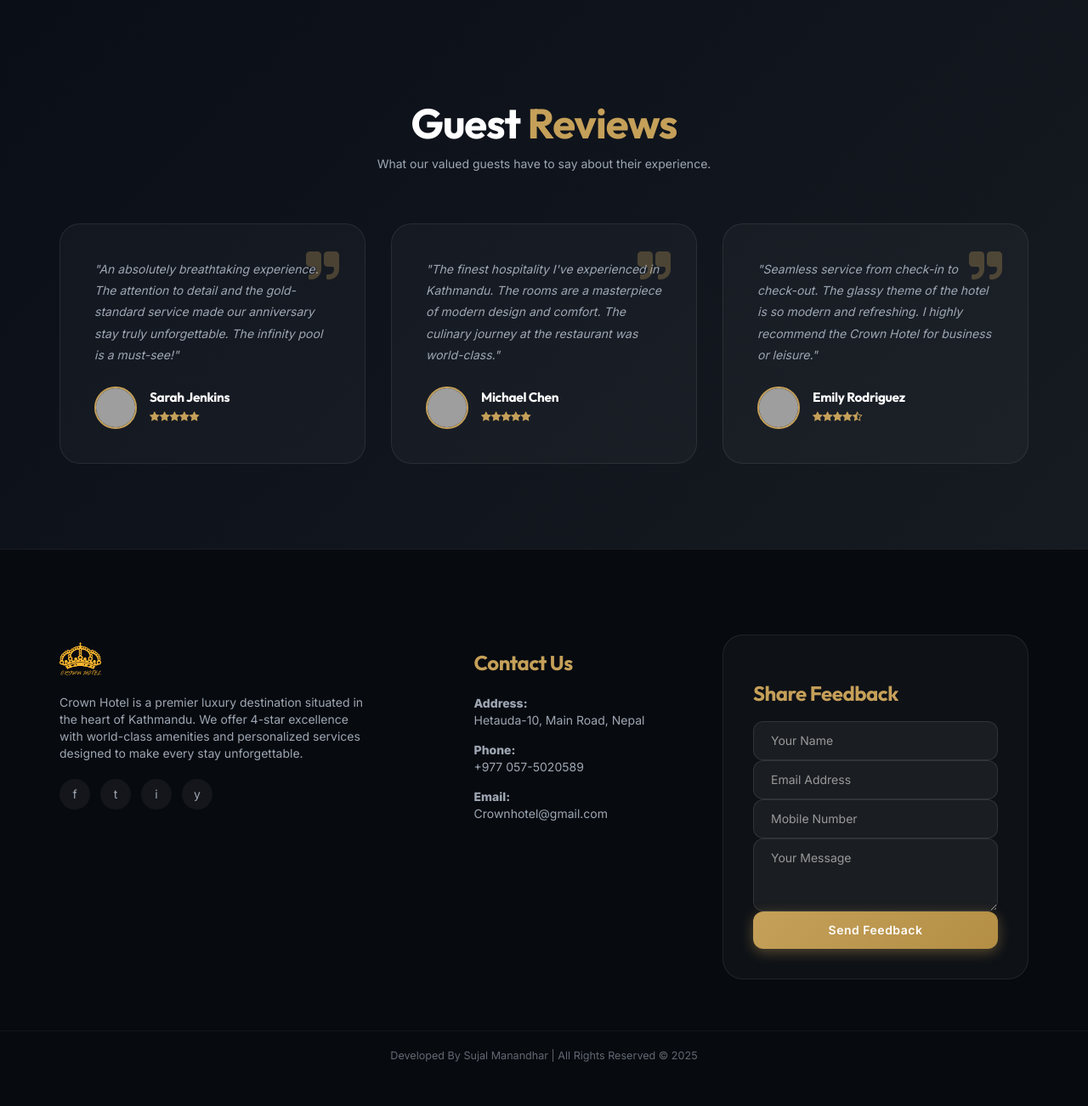
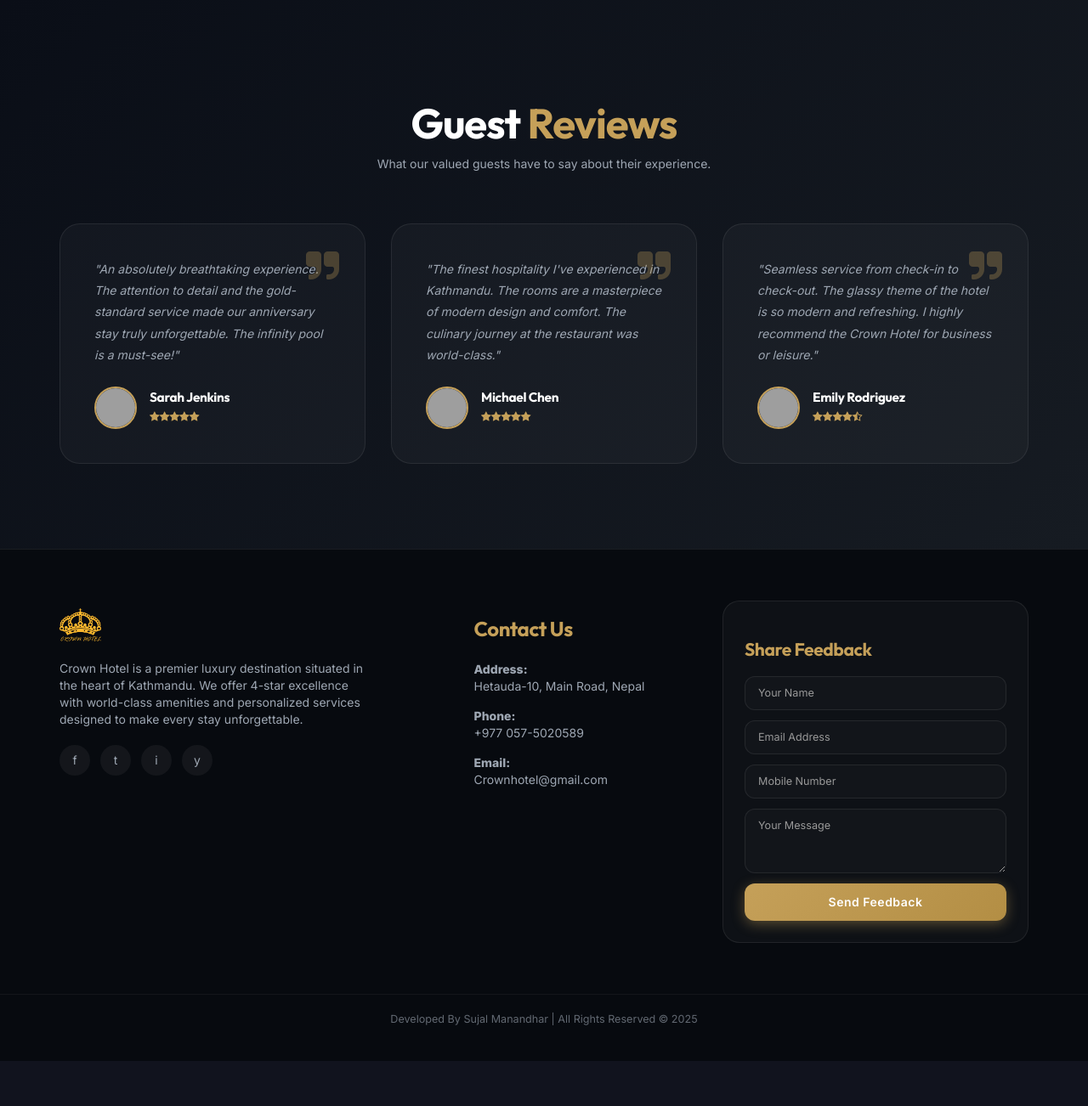
Before and after one commit to Sujal-Manandhar/Hotel-Management-System, a PHP site: page /index.php in a window 1280 px wide. Shown: the part 2815-4117 px from the top of the page at 85% size. After the commit the page ends 4064 px from the top, so only its background shows below. Run offline with PHP 8.4, Linux system fonts and the light colour scheme; a user stored in the database is signed in; data comes from the database, SQL or seed files in the repository; grey boxes are pictures that could not be loaded.

Commit message:
Refine footer height and feedback panel styling for better proportions

```diff
--- a/css/style.css
+++ b/css/style.css
@@ -282,7 +282,7 @@ h1 {
 /* Footer Redesign */
 #footer {
   background: #070a0f !important;
-  padding: 100px 0 40px 0 !important;
+  padding: 60px 0 30px 0 !important;
   border-top: 1px solid var(--glass-border);
   color: var(--text-secondary);
 }
@@ -319,13 +319,23 @@ h1 {
 .feedback-panel {
   background: var(--glass-bg);
   border: 1px solid var(--glass-border);
-  border-radius: 24px;
-  padding: 35px;
+  border-radius: 20px;
+  padding: 25px;
 }
 
 .feedback-panel h3 {
   color: var(--primary-color);
   margin-bottom: 20px;
+  font-size: 1.5em;
+}
+
+.feedback-panel .form-control {
+  background: rgba(255, 255, 255, 0.02) !important;
+  border: 1px solid rgba(255, 255, 255, 0.08) !important;
+  margin-bottom: 12px;
+  padding: 10px 15px;
+  font-size: 0.9em;
+  height: auto;
 }
 
 /* Custom Table Styles */
```
